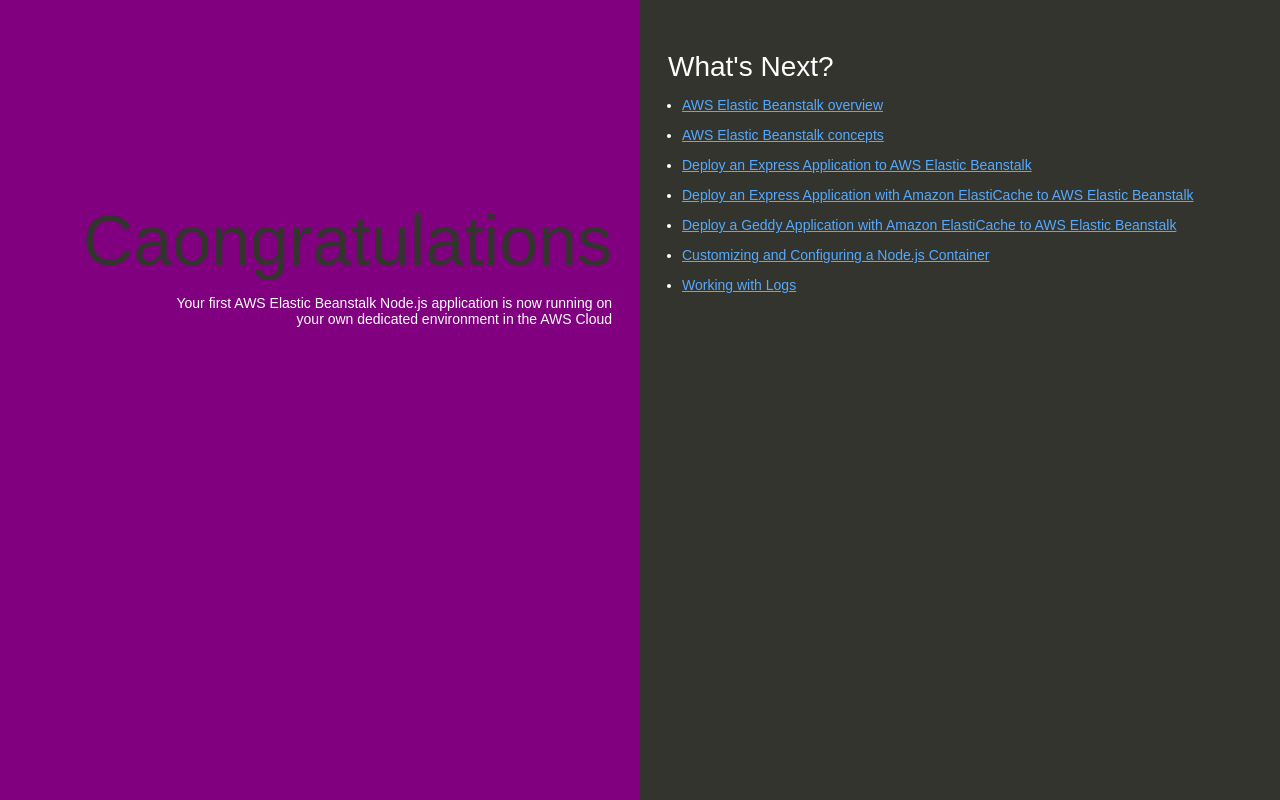
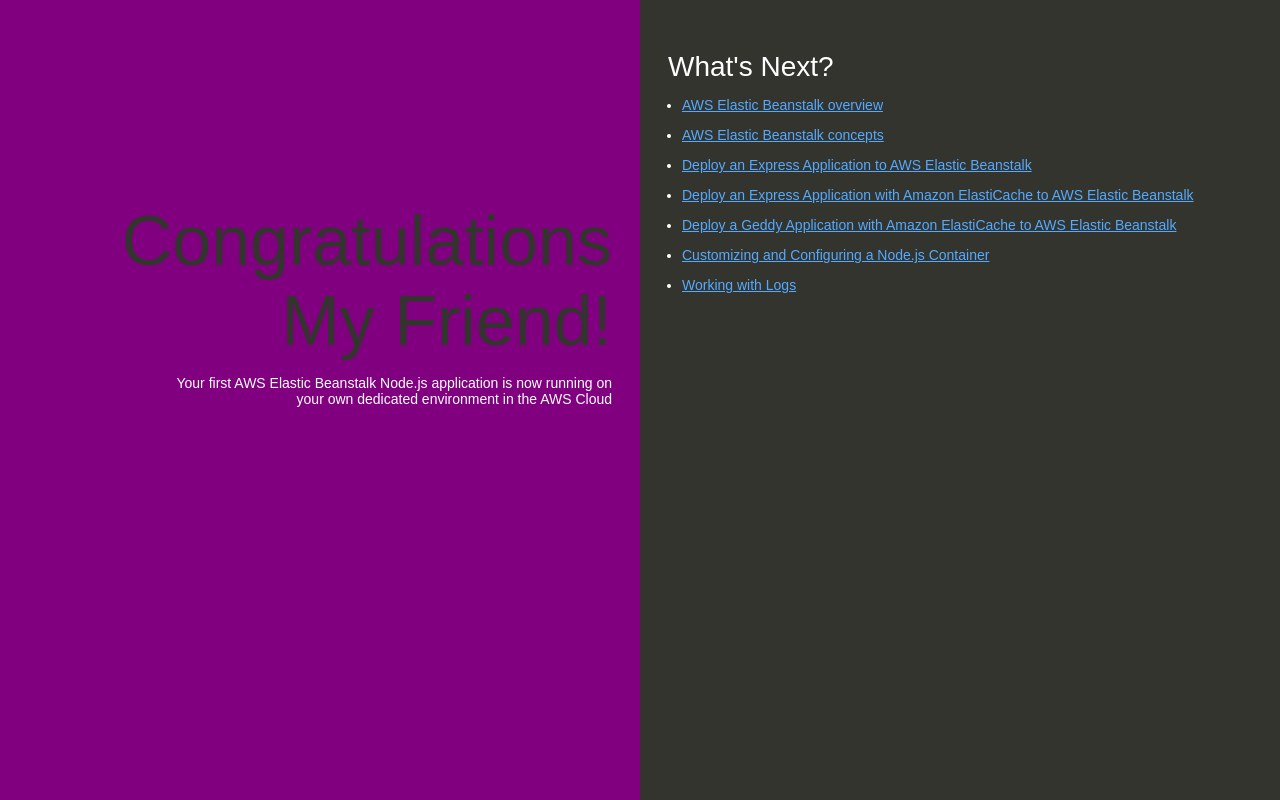
Before and after one commit to dhnomura/my-nodejs-app, a website: page index.html in a window 1280 px wide. Drawn offline with Linux system fonts and the light colour scheme.

Commit message:
Update index.html

```diff
--- a/index.html
+++ b/index.html
@@ -74,7 +74,7 @@
   </head>
   <body>
     <div class="textColumn">
-      <h1>Caongratulations</h1>
+      <h1>Congratulations My Friend!</h1>
       <p>Your first AWS Elastic Beanstalk Node.js application is now running on your own dedicated environment in the AWS Cloud</p>
     </div>
     <div class="linksColumn">
```
